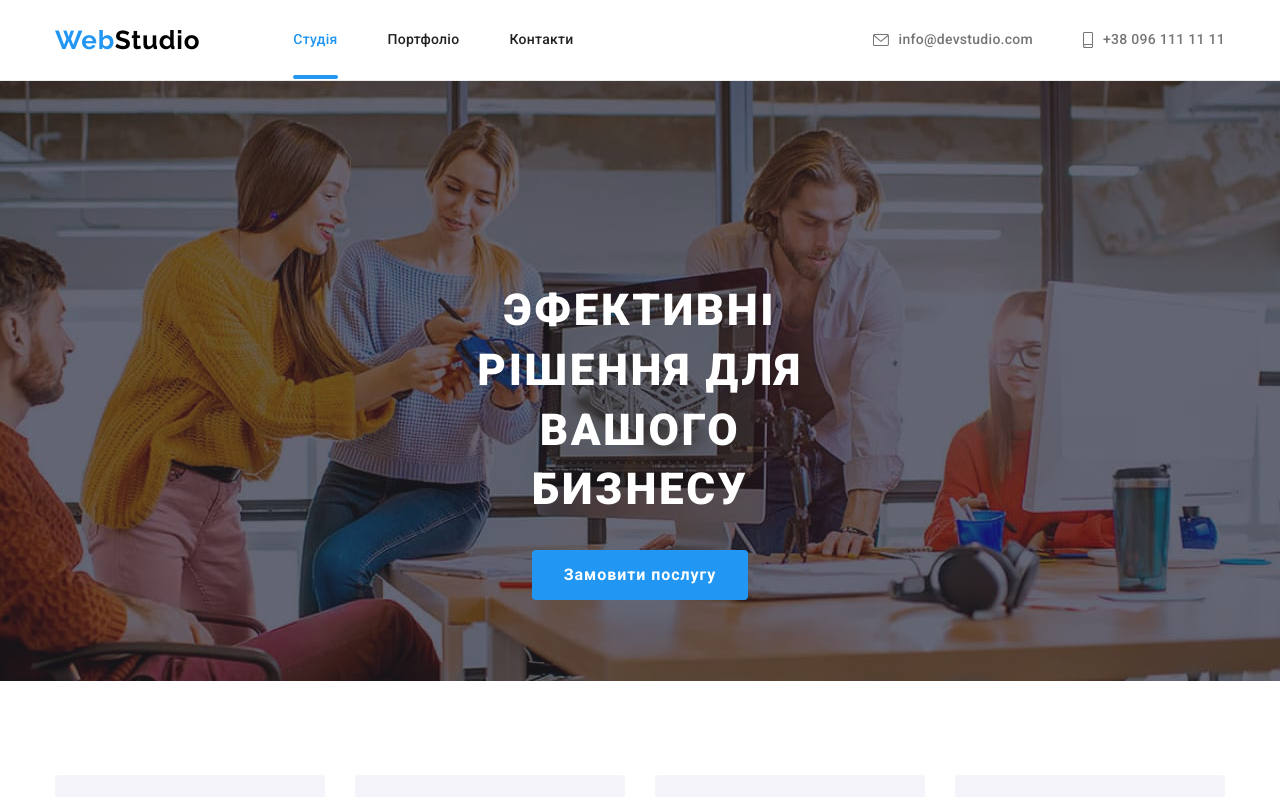
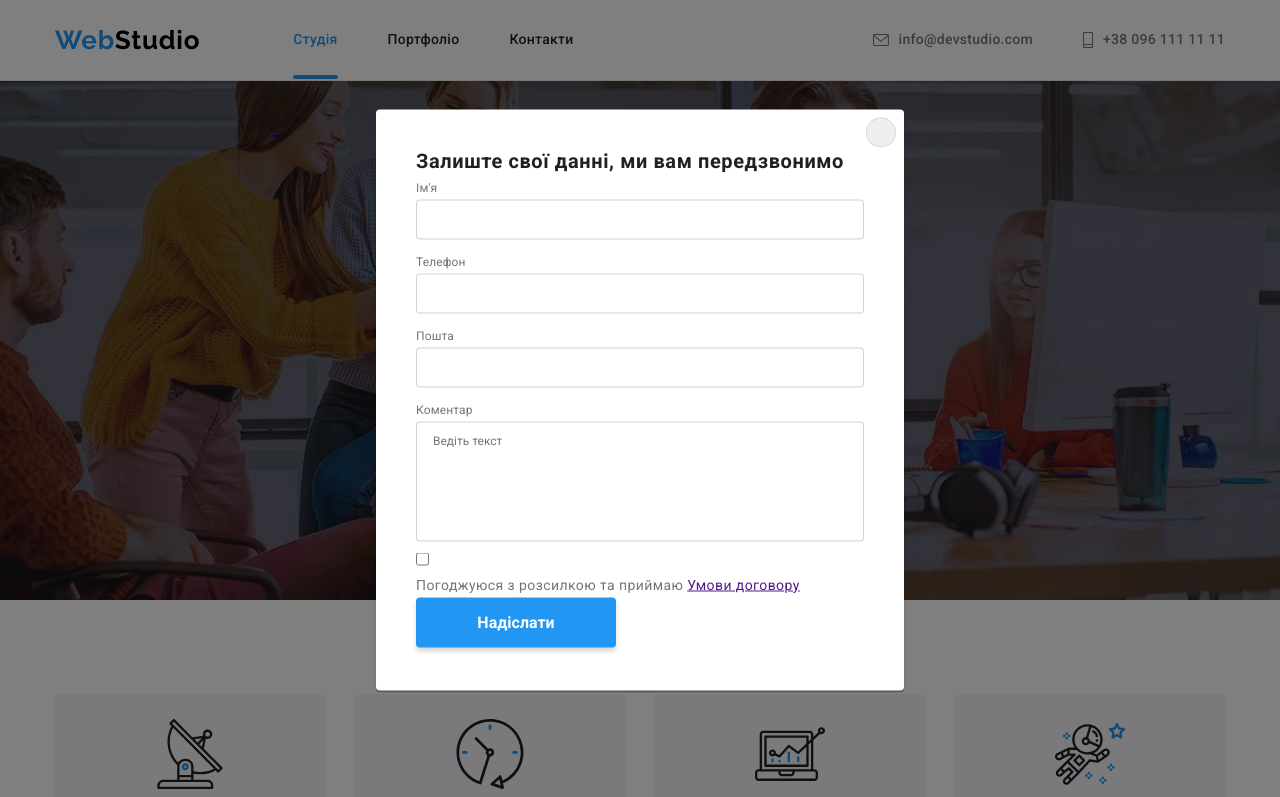
Before and after one commit to alexkarmhon/site-portfolio, a plain HTML site: page index.html in a window 1280 px wide. Shown: the top 797 px of the page. Drawn offline with nearby package versions, Linux system fonts and the light colour scheme.

Commit message:
розметав модалку

```diff
--- a/CSS/style.css
+++ b/CSS/style.css
@@ -687,10 +687,10 @@ img {
   background-color: rgba(0, 0, 0, 0.5);
 }
 
-.is-hidden {
+/* .is-hidden {
   opacity: 0;
   pointer-events: none;
-}
+} */
 
 .modal {
   position: absolute;
@@ -698,6 +698,8 @@ img {
   left: 50%;
 
   transform: translate(-50%, -50%);
+
+  padding: 40px;
   width: 528px;
   height: 581px;
 
@@ -736,3 +738,77 @@ img {
 }
 
 /* =====================BACKDROP and MODAL END====================== */
+
+/* =====================MODAL FORM============================ */
+.form {
+
+}
+
+b {
+  font-weight: 700;
+  font-size: 20px;
+  line-height: 1.15;
+  text-align: center;
+  letter-spacing: 0.03em;
+
+  color: #212121;
+}
+
+.modal-form-label {
+
+  font-weight: 400;
+  font-size: 12px;
+  line-height: 1.16;
+  letter-spacing: 0.01em;
+
+  color: #757575;
+}
+
+.modal-form-field {
+  position: relative;
+  display: block;
+  margin-bottom: 10px;
+}
+
+.modal-form-input {
+  width: 100%;
+  height: 40px;
+  padding: 0;
+  padding-left: 42px;
+
+  border: 1px solid rgba(33, 33, 33, 0.2);
+  border-radius: 4px;
+  outline: none;
+}
+
+.form-input-icon {
+  position: absolute;
+  top: 50%;
+  left: 12px;
+
+  transform: translateY(-50%);
+}
+
+.comment {
+  height: 120px;
+  padding: 12px 16px;
+  resize: none;
+}
+
+
+
+.modal-form-button {
+  min-width: 200px;
+  padding: 10px 0px;
+
+  font-weight: 700;
+  font-size: 16px;
+  line-height: 1.88;
+  color: var(--main-white-color);
+  background: #2196F3;
+  outline: none;
+  border-style: none;
+  box-shadow: 0px 4px 4px rgba(0, 0, 0, 0.15);
+  border-radius: 4px;
+}
+/* =====================MODAL FORM END============================ */
--- a/index.html
+++ b/index.html
@@ -392,9 +392,61 @@
           <use href="./images/symbol-defs.svg#icon-close"></use>
         </svg>
       </button>
+      <form action="#" class="modal-form">
+
+        <b>Залиште свої данні, ми вам передзвонимо</b>
+
+        <label class="modal-form-label">
+          Ім'я
+          <span class="modal-form-field">
+            <input class="modal-form-input" type="text" name="name">
+            <svg class="form-input-icon" width="18" height="18">
+              <use href="./images/symbol-defs.svg#icon-person-black"></use>
+            </svg>
+          </span>
+        </label>
+
+        <label class="modal-form-label">
+          Телефон
+          <span class="modal-form-field">
+            <input class="modal-form-input" type="tel" name="tel">
+            <svg class="form-input-icon" width="18" height="18">
+              <use href="./images/symbol-defs.svg#icon-phone-black"></use>
+            </svg>
+          </span>
+        </label>
+
+        <label class="modal-form-label">
+          Пошта
+          <span class="modal-form-field">
+            <input class="modal-form-input" type="email" name="email">
+            <svg class="form-input-icon" width="18" height="18">
+              <use href="./images/symbol-defs.svg#icon-email-black"></use>
+            </svg>
+          </span>
+        </label>
+
+        <label class="modal-form-label">
+          Коментар
+          <textarea class="modal-form-input comment" name="comment" placeholder="Ведіть текст"></textarea>
+        </label>
+
+        <label >
+          <input type="checkbox" name="form-agree" id="agree">
+          <p>
+            Погоджуюся з розсилкою та приймаю
+            <span>
+              <a href="">Умови договору</a>
+            </span>
+          </p>
+        </label>
+
+
+        <button class="modal-form-button" type="submit">Надіслати</button>
+      </form>
     </div>
   </div>
-  <script src="./js/headerheight.js"></script>
-  <script src="./js/modal.js"></script>
+  <!-- <script src="./js/headerheight.js"></script>
+  <script src="./js/modal.js"></script> -->
 </body>
 </html>
```
Also changed, not shown: images/modalicons/email-black.svg (added), images/modalicons/person-black.svg (added), images/modalicons/phone-black.svg (added), images/symbol-defs.svg.
